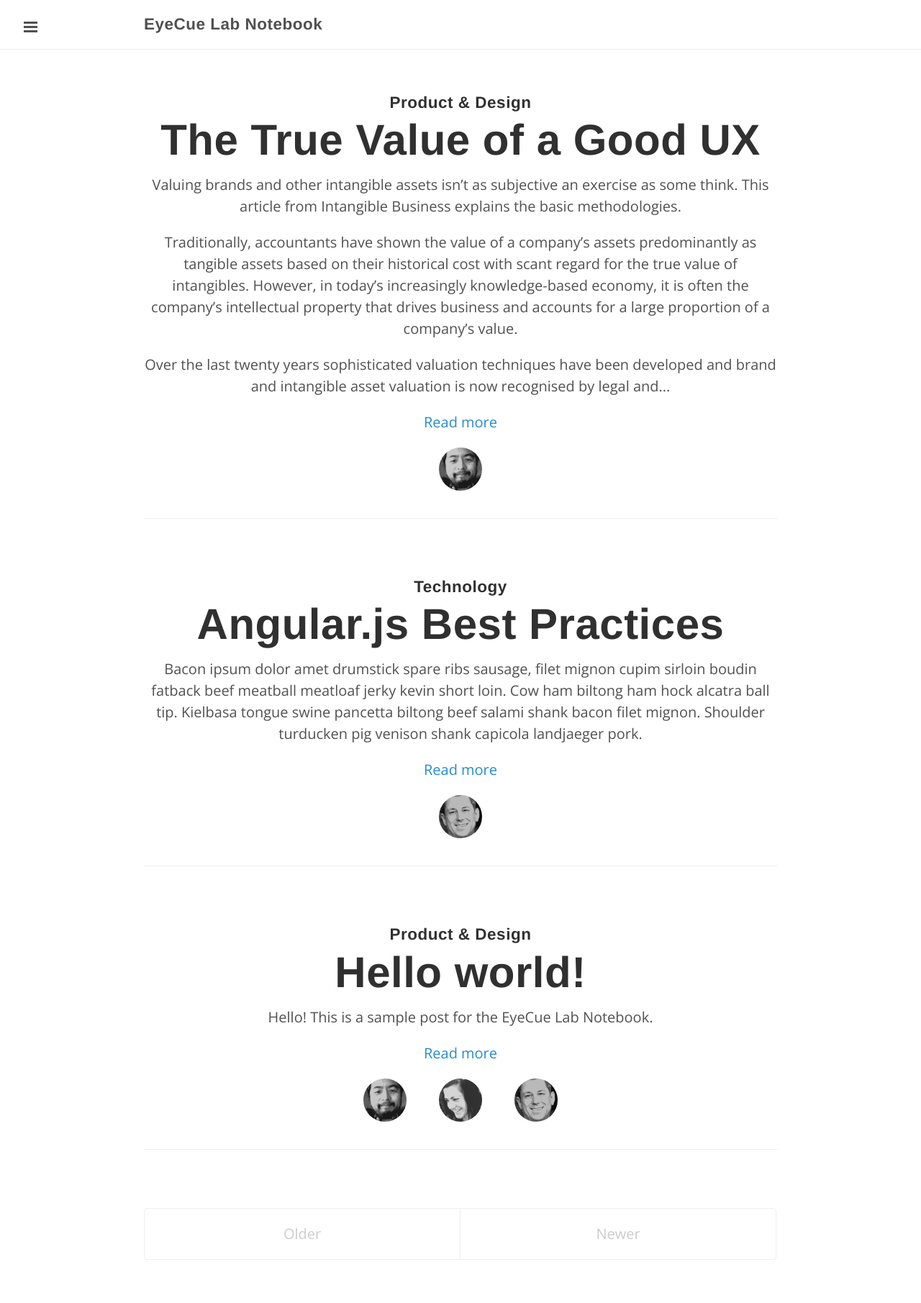
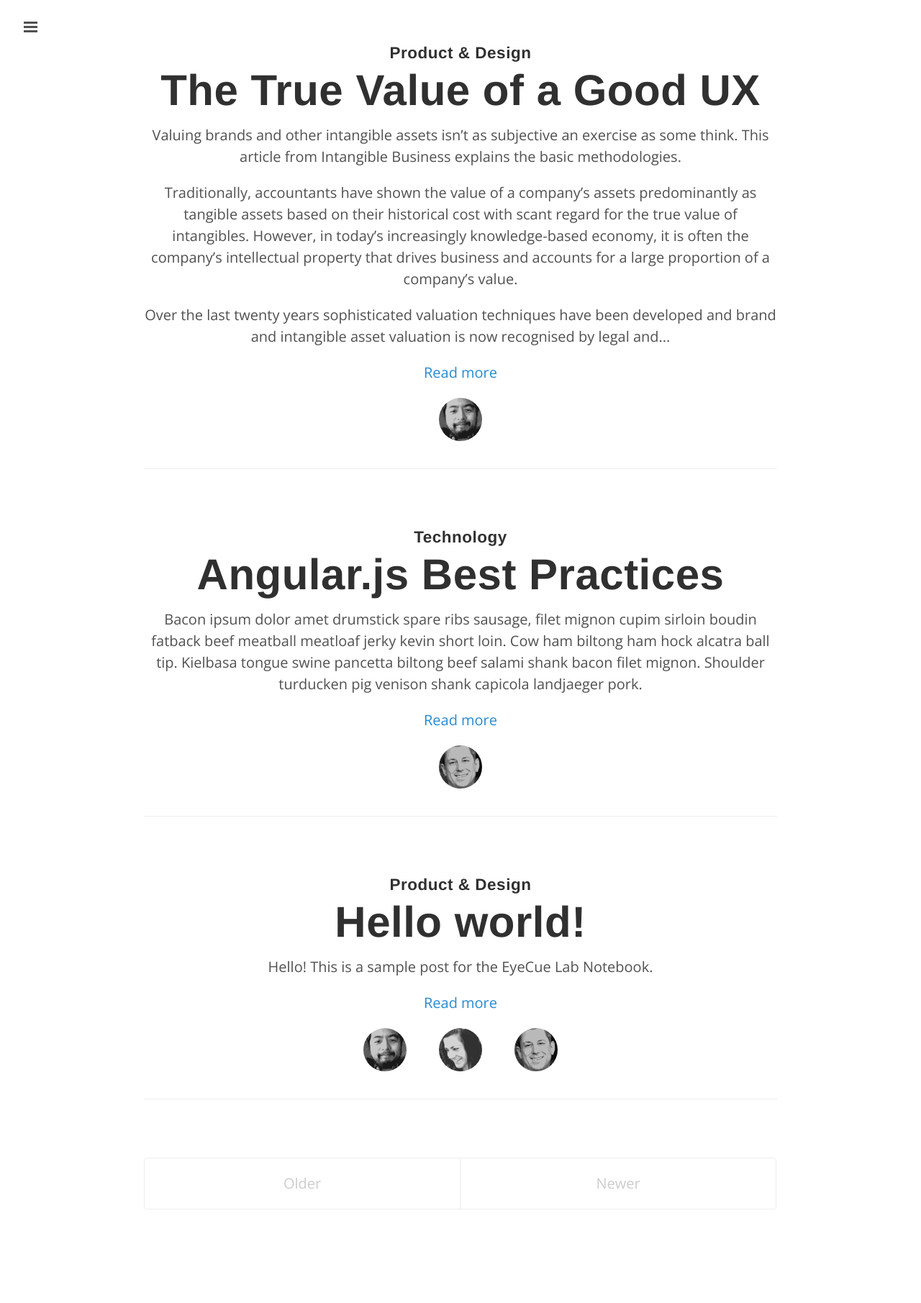
Before and after one commit to eyecuelab/labnotebook, a Jekyll site: the page built from index.html, in a window 1280 px wide. Shown: the whole page at 72% size. Built offline with Jekyll 4.4.1, drawn with Linux system fonts in a browser that asks for light colours; some web fonts are replaced; Markdown is read by kramdown in place of the engine named in the settings; the list of posts is cut into pages by our own code; after the commit the page ends 1741 px from its top, so only the background shows below that.

Commit message:
remove masthead

```diff
--- a/_layouts/default.html
+++ b/_layouts/default.html
@@ -10,14 +10,6 @@
     <!-- Wrap is the content to shift when toggling the sidebar. We wrap the
          content to avoid any CSS collisions with our real content. -->
     <div class="wrap">
-      <div class="masthead">
-        <div class="container">
-          <h3 class="masthead-title">
-            <a href="/" title="Home">{{ site.title }}</a>
-            <small>{{ site.tagline }}</small>
-          </h3>
-        </div>
-      </div>
 
       <div class="container content">
         {{ content }}
--- a/public/css/eyecuelabnotebook.css
+++ b/public/css/eyecuelabnotebook.css
@@ -92,7 +92,6 @@ h3 {
 h3.post-author, h3.post-category {
   text-align: center;
   margin-bottom: 0;
-  line-height: 1.25;
 }
 
 /* Body Text */
@@ -305,41 +304,8 @@ div.author {
   }
 }
 
-/*
- * Masthead
- *
- * Super small header above the content for site name and short description.
- */
-
-.masthead {
-  padding-top:    1rem;
-  padding-bottom: 1rem;
-  margin-bottom: 3rem;
-  border-bottom: 1px solid #eee;
-}
-.masthead-title {
-  margin-top: 0;
-  margin-bottom: 0;
-  color: #505050;
-  text-align: left;
-}
-.masthead-title a {
-  color: #505050;
-}
-.masthead-title small {
-  font-size: 75%;
-  font-weight: 400;
-  color: #c0c0c0;
-  letter-spacing: 0;
-}
-
-@media (max-width: 48em) {
-  .masthead-title {
-    text-align: center;
-  }
-  .masthead-title small {
-    display: none;
-  }
+.content {
+  margin-top: 3rem;
 }
 
 /*
@@ -366,7 +332,7 @@ div.author {
   width: 14rem;
   visibility: hidden;
   overflow-y: auto;
-  font-family: "PT Sans", Helvetica, Arial, sans-serif;
+  font-family: "Open Sans", Helvetica, Arial, sans-serif;
   font-size: .875rem; /* 15px */
   color: rgba(255,255,255,.6);
   background-color: #202020;
```
